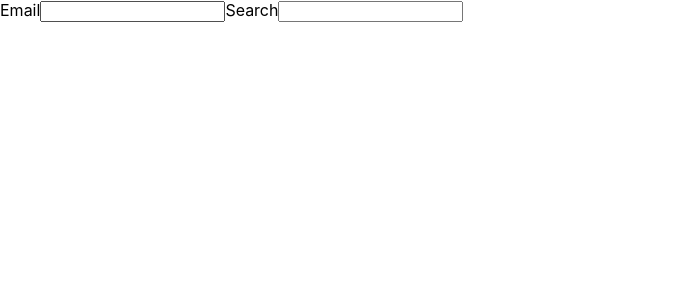
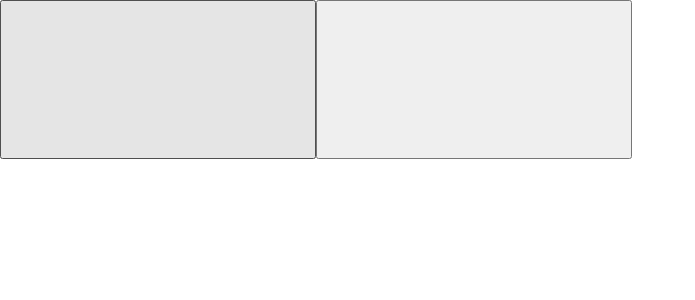
Before and after one commit to myoshi2891/React-projects-using-React-Testing-Library-and-Jest, a React (Create React App) app: page / in a window 1280 px wide. Shown: the top 300 px of the page, without its empty margins (0-695 px from the left). Built offline with nearby package versions, Linux system fonts and the light colour scheme.

Commit message:
Directly Assigning an Accessible Name

```diff
--- a/src/App.js
+++ b/src/App.js
@@ -1,5 +1,6 @@
 import { useState } from 'react';
 import AccessibleName from "./AccessibleName";
+import IconButtons from "./IconButtons";
 import MoreNames from "./MoreNames";
 import RoleExample from "./RoleExample";
 import UserForm from './UserForm';
@@ -16,7 +17,8 @@ function App() {
 		<div>
 			{/* <RoleExample /> */}
 			{/* <AccessibleName /> */}
-			<MoreNames />
+			{/* <MoreNames /> */}
+			<IconButtons />
 			{/* <UserForm onUserAdd={onUserAdd} />
       <hr />
       <UserList users={users} /> */}
--- /dev/null
+++ b/src/IconButtons.js
@@ -0,0 +1,14 @@
+function IconButtons() {
+	return (
+		<div>
+			<button aria-label="sign in">
+				<svg />
+			</button>
+			<button aria-label="sign out">
+				<svg />
+			</button>
+		</div>
+	);
+}
+
+export default IconButtons;
```
Also changed, not shown: 1 other file (tests, documents, lock files or other folders).
